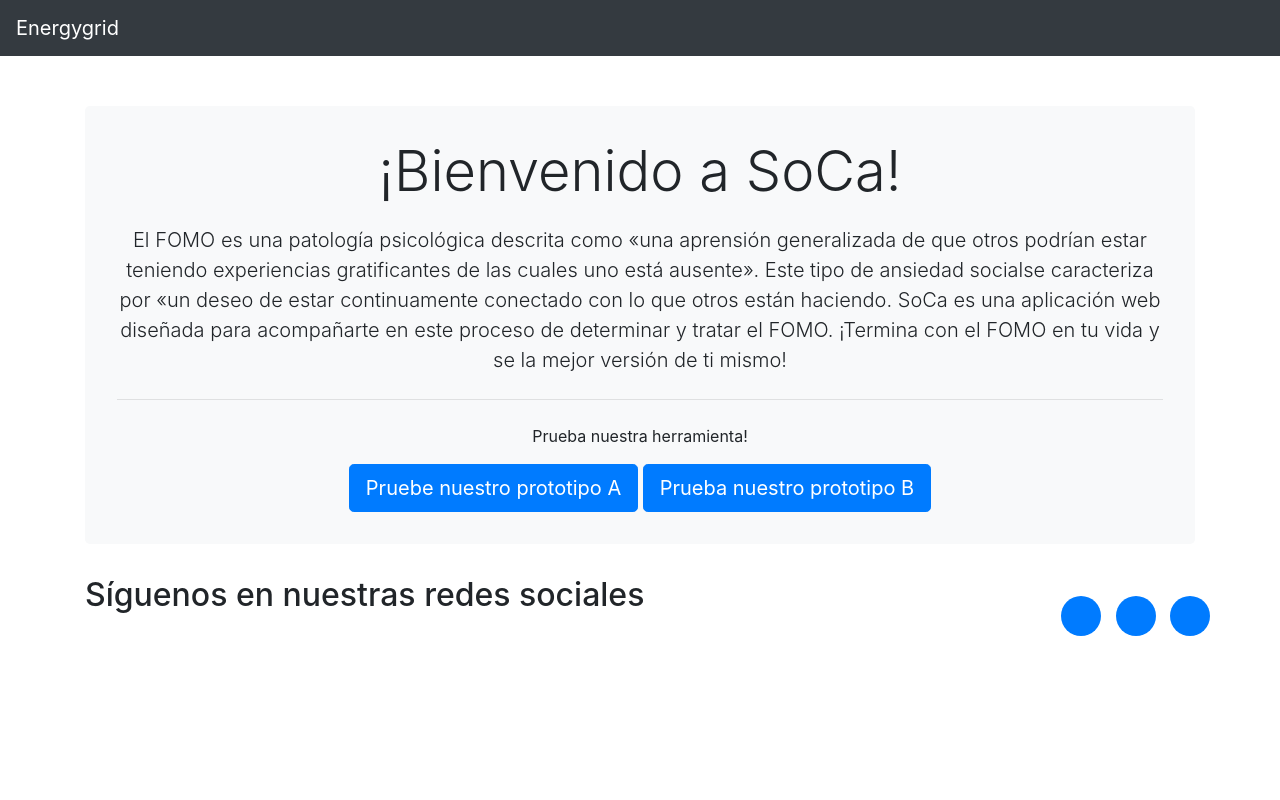
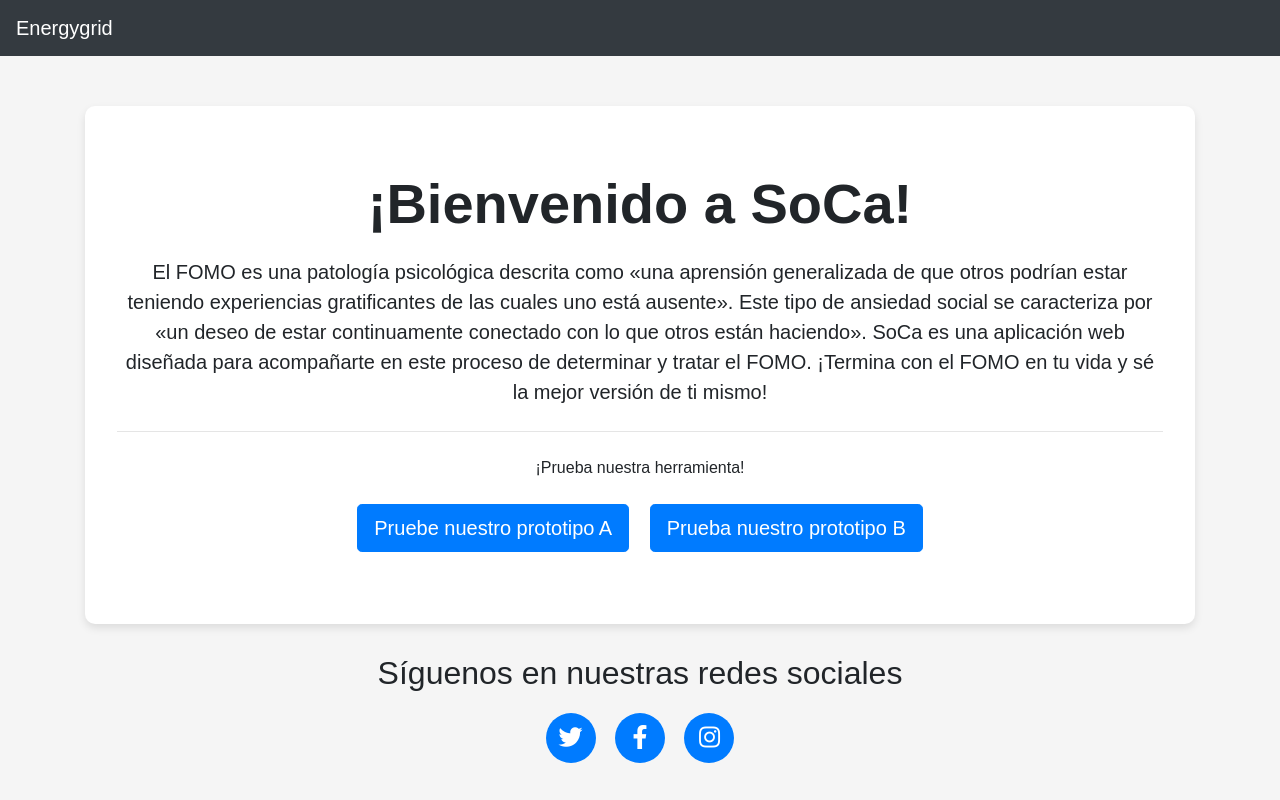
Before and after one commit to GianfrancoAJC/SoCa, a Flask app: page / in a window 1280 px wide. Run offline with Flask 3, Linux system fonts and the light colour scheme; parts of the project's set-up code (start-up, migrations or seed data) failed here and were passed over; some libraries are stand-ins or nearby versions.

Commit message:
Fixing 1.3.3 Improving styles

```diff
--- a/backend/templates/index.html
+++ b/backend/templates/index.html
@@ -6,42 +6,26 @@
     <title>Inicio - SoCa</title>
     <link rel="icon" href="/static/favicon.ico" type="image/x-icon">
     <link rel="stylesheet" href="https://stackpath.bootstrapcdn.com/bootstrap/4.5.2/css/bootstrap.min.css">
+    <link rel="stylesheet" href="https://cdnjs.cloudflare.com/ajax/libs/font-awesome/5.15.4/css/all.min.css">
     <style>
         /* Estilos personalizados */
-        /* Estilos socialbotton */
-        .social-icons {
-            list-style: none;
-            padding: 0;
-            margin: 20px 0;
+        body {
+            font-family: 'Arial', sans-serif;
+            background-color: #f5f5f5;
+        }
+        .navbar {
+            margin-bottom: 50px;
+        }
+        .jumbotron {
+            background-color: #ffffff;
+            padding: 4rem 2rem;
+            margin-bottom: 30px;
+            border-radius: 10px;
+            box-shadow: 0 4px 8px rgba(0, 0, 0, 0.1);
             text-align: center;
         }
-        .social-icons li {
-            display: inline-block;
-            margin-right: 10px;
-        }
-        .social-icons li:last-child {
-            margin-right: 0;
-        }
-        .social-icons a {
-            display: inline-block;
-            width: 40px;
-            height: 40px;
-            line-height: 40px;
-            border-radius: 50%;
-            background-color: #007bff;
-            color: #fff;
-            font-size: 20px;
-            transition: background-color 0.3s ease;
-        }
-        .social-icons a:hover {
-            background-color: #0056b3;
-        }
-        /* Estilos para el jumbotron */
-        .jumbotron {
-            background-color: #f8f9fa;
-            padding: 2rem;
-            margin-top: 50px;
-            text-align: center;
+        .jumbotron h1 {
+            font-weight: 700;
         }
         .lead {
             font-size: 1.25rem;
@@ -55,11 +39,36 @@
             background-color: #0056b3;
             border-color: #0056b3;
         }
-        /* Estilos para la banda de imágenes */
-        .carousel-item img {
-            width: 100%;
-            height: auto;
-            object-fit: cover;
+        .social-section {
+            margin: 30px 0;
+            text-align: center;
+        }
+        .social-icons {
+            list-style: none;
+            padding: 0;
+            margin: 20px 0;
+            text-align: center;
+        }
+        .social-icons li {
+            display: inline-block;
+            margin-right: 15px;
+        }
+        .social-icons li:last-child {
+            margin-right: 0;
+        }
+        .social-icons a {
+            display: inline-block;
+            width: 50px;
+            height: 50px;
+            line-height: 50px;
+            border-radius: 50%;
+            background-color: #007bff;
+            color: #fff;
+            font-size: 24px;
+            transition: background-color 0.3s ease;
+        }
+        .social-icons a:hover {
+            background-color: #0056b3;
         }
     </style>
 </head>
@@ -70,30 +79,28 @@
     </nav>
 
     <!-- Contenido principal -->
+    <div class="container">
         <!-- Jumbotron con mensaje de bienvenida -->
-    <div class="container">
         <div class="jumbotron">
             <h1 class="display-4">¡Bienvenido a SoCa!</h1>
-            <p class="lead">El FOMO es una patología psicológica descrita como «una aprensión generalizada de que otros podrían estar teniendo experiencias gratificantes de las cuales uno está ausente». Este tipo de ansiedad socialse caracteriza por «un deseo de estar continuamente conectado con lo que otros están haciendo. SoCa es una aplicación web diseñada para acompañarte en este proceso de determinar y tratar el FOMO. ¡Termina con el FOMO en tu vida y se la mejor versión de ti mismo!</p>
+            <p class="lead">El FOMO es una patología psicológica descrita como «una aprensión generalizada de que otros podrían estar teniendo experiencias gratificantes de las cuales uno está ausente». Este tipo de ansiedad social se caracteriza por «un deseo de estar continuamente conectado con lo que otros están haciendo». SoCa es una aplicación web diseñada para acompañarte en este proceso de determinar y tratar el FOMO. ¡Termina con el FOMO en tu vida y sé la mejor versión de ti mismo!</p>
             <hr class="my-4">
-            <p>Prueba nuestra herramienta!</p>
-            <a class="btn btn-primary btn-lg" href="/Alogin" role="button">Pruebe nuestro prototipo A</a>
-            <a class="btn btn-primary btn-lg" href="/Blogin" role="button">Prueba nuestro prototipo B</a>
+            <p>¡Prueba nuestra herramienta!</p>
+            <a class="btn btn-primary btn-lg m-2" href="/Alogin" role="button">Pruebe nuestro prototipo A</a>
+            <a class="btn btn-primary btn-lg m-2" href="/Blogin" role="button">Prueba nuestro prototipo B</a>
+        </div>
+
+        <!-- Redes Sociales -->
+        <div class="social-section">
+            <h2>Síguenos en nuestras redes sociales</h2>
+            <ul class="social-icons">
+                <li><a href="https://twitter.com/SoCa_oficial" target="_blank"><i class="fab fa-twitter"></i></a></li>
+                <li><a href="https://www.facebook.com/SoCa_oficial" target="_blank"><i class="fab fa-facebook-f"></i></a></li>
+                <li><a href="https://www.instagram.com/SoCa_oficial" target="_blank"><i class="fab fa-instagram"></i></a></li>
+            </ul>
         </div>
     </div>
-    <!-- Redes Sociales -->
-    <div class="container">
-        <div class="row">
-            <div class="col">
-                <h2>Síguenos en nuestras redes sociales</h2>
-            </div>
-        <ul class="social-icons">
-            <li><a href="https://twitter.com/SoCa" target="_blank"></a></li>
-            <li><a href="https://www.facebook.com/SoCa" target="_blank"></a></li>
-            <li><a href="https://www.instagram.com/SoCa" target="_blank"></a></li>
-            <!-- Redes sociales por crear -->
-        </ul>
-    </div>
+
     <!-- Scripts de Bootstrap -->
     <script src="https://code.jquery.com/jquery-3.5.1.slim.min.js"></script>
     <script src="https://cdn.jsdelivr.net/npm/@popperjs/core@2.5.4/dist/umd/popper.min.js"></script>
```
Also changed, not shown: backend/templates/resultados.html (+17 -4 lines).
